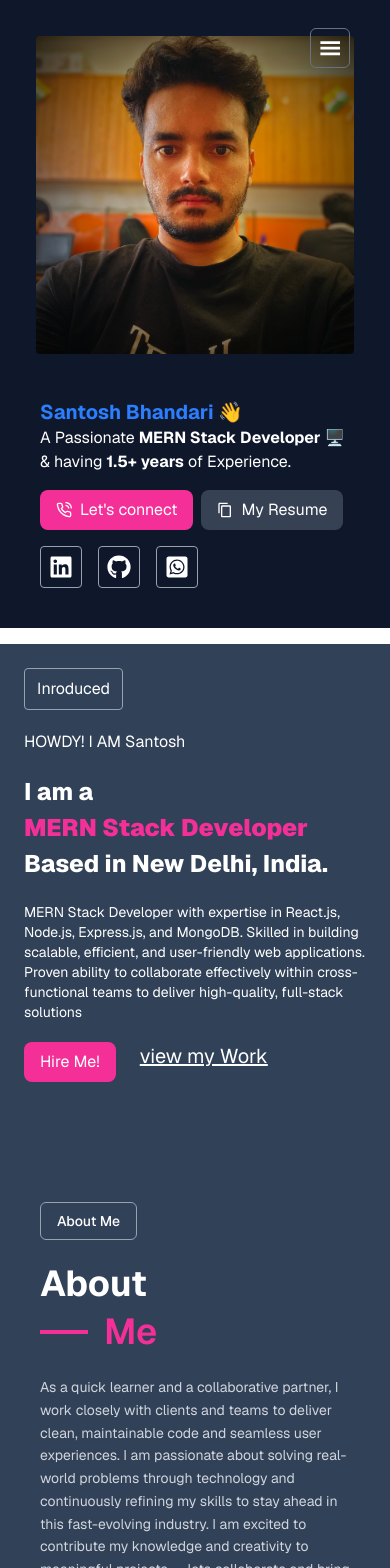
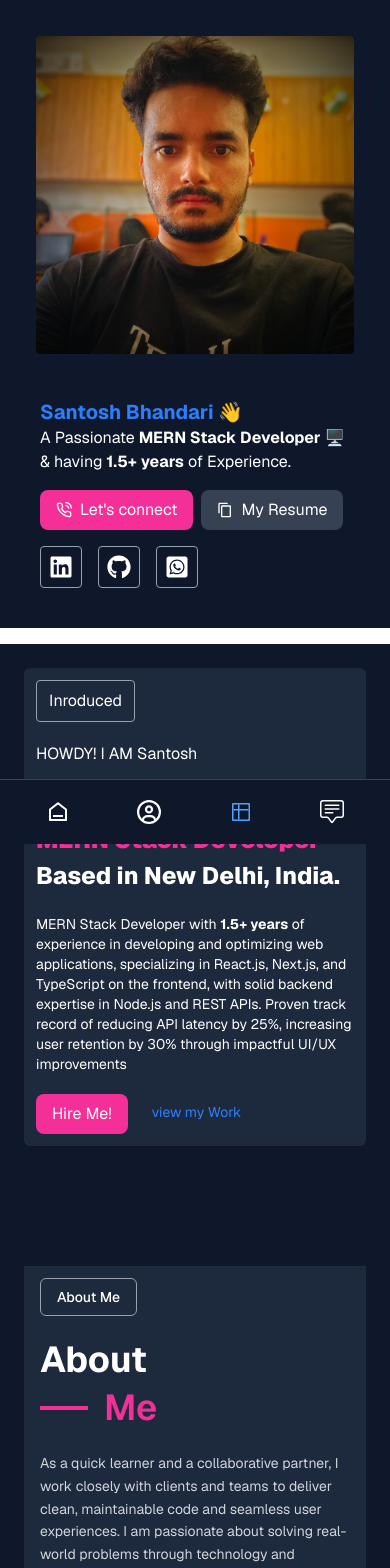
Before and after one commit to ssbhandari1/portfolio, a Next.js app: page / in a window 390 px wide. Shown: the top 1568 px of the page. Built offline with nearby package versions, Linux system fonts and the light colour scheme.

Commit message:
update data and enhancement

```diff
--- a/src/app/_actions/sendEmail.ts
+++ b/src/app/_actions/sendEmail.ts
@@ -1,7 +1,6 @@
-"use server"; // important for server actions
+"use server";
 
 import nodemailer from "nodemailer";
-
 export async function sendEmail(formData: FormData) {
   const name = formData.get("name") as string;
   const email = formData.get("email") as string;
--- a/src/components/common/sidenav/index.tsx
+++ b/src/components/common/sidenav/index.tsx
@@ -1,76 +1,82 @@
-"use client";
-import React from "react";
-import { RiHome6Line } from "react-icons/ri";
-import { FaRegCircleUser } from "react-icons/fa6";
-import { VscGithubProject } from "react-icons/vsc";
-import { BsChatSquareText } from "react-icons/bs";
-import { GiHamburgerMenu } from "react-icons/gi";
-import Image from "next/image";
+'use client';
+
+import Link from 'next/link';
+import { useState, useEffect } from 'react';
+import { RiHome6Line } from 'react-icons/ri';
+import { FaRegCircleUser } from 'react-icons/fa6';
+import { VscGithubProject } from 'react-icons/vsc';
+import { BsChatSquareText } from 'react-icons/bs';
 
 
-const SideNav = () => {
+type NavListType = {
+    activeRoute: string;
+    setActiveRoute: (id: string) => void;
+    isVertical?: boolean;
+  }
+
 const routes = [
-        { id: "home", value: "Home", iconSrc: RiHome6Line },
-        { id: "about", value: "About", iconSrc: FaRegCircleUser },
-        { id: "projects", value: "Projects", iconSrc: VscGithubProject },
-        { id: "contact", value: "Contact", iconSrc: BsChatSquareText },
+  { id: 'home', value: 'Home', iconSrc: RiHome6Line },
+  { id: 'about', value: 'About', iconSrc: FaRegCircleUser },
+  { id: 'projects', value: 'Projects', iconSrc: VscGithubProject },
+  { id: 'contact', value: 'Contact', iconSrc: BsChatSquareText },
 ];
+
+const NavList = ({activeRoute, setActiveRoute, isVertical = true}: NavListType) => {
   return (
-        <div className=" fixed top-0 right-0 h-screen w-30 py-6 px-0 lg:px-4 z-40 lg:flex flex-col gap-4">
-            <div className="cursor-pointer rounded-md flex items-center justify-center p-1 lg:hidden">
-                <label htmlFor="my-drawer-4" className="p-2 rounded-md hover:text-blue-400 cursor-pointer border border-gray-500">
-                    <GiHamburgerMenu className="text-[1.4rem]" />
-                </label>
-            </div>
-
-            <div className="drawer drawer-end">
-                <input id="my-drawer-4" type="checkbox" className="drawer-toggle" />
-                <div className="drawer-side">
-                    <label htmlFor="my-drawer-4" aria-label="close sidebar" className="drawer-overlay text-white text-3xl p-3">&times;</label>
-                    <ul className="menu bg-base-200 text-base-content min-h-full w-80 p-4">
-                        <div className="flex items-center gap-2">
-                            <div className="w-10 h-10">
-                                <Image
-                                    width={100}
-                                    height={100}
-                                    src={'/profile.jpg'}
-                                    alt="profile"
-                                    className="w-full h-full object-center rounded-full"
-                                />{" "}
-                            </div>{" "}
-                            <span className="text-sm sm:text-xl font-bold text-blue-500">Santosh Singh</span>
-                        </div>
+    <ul
+      className={`flex ${
+        isVertical ? 'flex-1  flex-col justify-center items-center space-y-4' : 'justify-around'
+      } items-center px-3 py-2`}
+    >
       {routes.map((route) => {
         const Icon = route.iconSrc;
-
+        const isActive = activeRoute === route.id;
         return (
-                                <li key={route.id} className="p-3 rounded-md hover:text-blue-400 cursor-pointer ">
-                                    <a href={`#${route.id}`}>
-                                        <Icon className="text-2xl" /> {route.value}
-                                    </a>
+          <li
+            key={route.id}
+            onClick={() => setActiveRoute(route.id)}
+            className={`p-3 rounded-md cursor-pointer border border-gray-500 transition-all
+              ${isActive ? 'text-blue-400 border-blue-400' : 'hover:text-blue-400 hover:border-blue-400'}
+              ${!isVertical ? 'p-2 border-none' : ''}`}
+          >
+            <Link href={`#${route.id}`}>
+              <Icon className="text-2xl" />
+            </Link>
           </li>
         );
       })}
     </ul>
-                </div>
+  );
+};
+
+const SideNav = () => {
+  const [activeRoute, setActiveRoute] = useState('home');
+
+  useEffect(() => {
+    const handleScroll = () => {
+      const scrollPosition = window.scrollY + window.innerHeight / 3;
+      for (const route of routes) {
+        const section = document.getElementById(route.id);
+        if (section && scrollPosition >= section.offsetTop) {
+          setActiveRoute(route.id);
+        }
+      }
+    };
+    window.addEventListener('scroll', handleScroll);
+    return () => window.removeEventListener('scroll', handleScroll);
+  }, []);
+
+  return (
+    <>
+      <div className="hidden lg:flex fixed top-0 right-0 h-screen w-20 py-6 px-0 lg:px-4 z-40 flex-col gap-4 items-center bg-slate-900 border-l border-gray-700">
+        <NavList activeRoute={activeRoute} setActiveRoute={setActiveRoute} isVertical />
       </div>
 
-            <ul className="hidden lg:flex flex-1  flex-col justify-center items-center space-y-4 bg-slate-700 rounded-md">
-                {routes.map((route) => {
-                    const Icon = route.iconSrc;
+      <div className="lg:hidden fixed bottom-0 left-0 right-0 z-50 bg-slate-900 border-t border-gray-700">
+        <NavList activeRoute={activeRoute} setActiveRoute={setActiveRoute} isVertical={false} />
+      </div>
+    </>
+  );
+};
 
-                    return (
-                        <li key={route.id} className="p-3 rounded-md hover:text-blue-400 cursor-pointer border border-gray-500">
-                            <a href={`#${route.id}`}>
-                                <Icon className="text-2xl" />
-                            </a>
-                        </li>
-                    );
-                })}
-            </ul>
-        </div>
-    )
-}
-
-
-export default SideNav
+export default SideNav;
--- a/src/components/section/contact/index.tsx
+++ b/src/components/section/contact/index.tsx
@@ -18,7 +18,7 @@ const Contact = () => {
 
   return (
     <div className='flex flex-col gap-5 items-start mt-40'>
-      <button className='px-3 py-2 border border-gray-400 rounded'> Contact</button>
+      <button className='px-3 py-2 border border-gray-400 rounded text-white hover:text-secondary transition'> Contact</button>
       <div className="text-start mb-8">
         <h4 className="text-4xl text-white font-bold">Get in</h4>
         <div className="flex items-center justify-center gap-4 mt-2">
--- a/src/components/section/experience/index.tsx
+++ b/src/components/section/experience/index.tsx
@@ -4,11 +4,30 @@ import { BsBuildingsFill } from "react-icons/bs";
 const Experience = () => {
     const experiences = [
         {
-            date: "2023/10 - present",
+            date: "2025/03 - present",
+            company: "CharmAI Technologies Pvt. Ltd",
+            position: "MERN Stack Developer",
+            location: 'Delhi, india',
+            discription: `Built form-driven web applications using React.js with dynamic UI
+rendering from backend metadata/configurations, enabling flexible and scalable form generation. Developed
+a Node.js + Express backend (BFF layer) to manage API integrations and encapsulate business logic,
+following clean architecture principles for maintainability. Implemented unit tests (Jest) and end-to-end
+(E2E) tests (Puppeteer & Playwright), ensuring high test coverage and robust application quality.
+Monitored and resolved high-priority production issues by analyzing logs in Splunk, improving mean time
+to recovery (MTTR). Followed CI/CD workflows using GitHub, Snyk, and SonarQube, automating
+quality checks and deploying seamlessly across pre-prod and production environments`
+        },
+        {
+            date: "2023/10 - 2025/02",
             company: "Misemind Pvt Ltd",
             position: "MERN Stack Developer",
             location: 'Delhi, india',
-            discription: `Built two form-driven web applications -Trading Partner Search and Supplier Onboarding - using React.js with dynamic UI rendered from backend metadata/configs. Developed Node.js + Express backend (BFF layer) to manage API integrations and encapsulate business logic following clean architecture principles. Wrote unit tests using Jest and end-to-end (E2E) test cases with Puppeteer and Playwright to ensure robust application quality. Actively handled high-priority production issues using Splunk for log analysis and debugging.Followed CI/CD workflows with GitHub, Snyk, and SonarQube, deploying across pre-prod and prod environments`
+            discription: `Developed a centralized user access management
+application to control authentication and authorization across multiple enterprise applications and
+domains. Implemented role-based access control (RBAC) and resource-level permissions, ensuring that
+users could only access applications and resources aligned with their roles. Designed dynamic UI
+workflows in React.js to configure application-level and resource-level permissions, improving
+administrator efficiency`
         },
         {
             date: "2023/03 - 2023/07",
@@ -27,12 +46,12 @@ const Experience = () => {
     ];
     return (
         <div className='flex flex-col gap-5 items-start mt-20'>
-            <button className='px-3 py-2 border border-gray-400 rounded'> Experience</button>
+            <button className='px-3 py-2 border border-gray-400 rounded text-white hover:text-secondary transition'> Experience</button>
             <div className="text-start mb-8">
                 <h4 className="text-4xl text-white font-bold">MY</h4>
                 <div className="flex items-center justify-center gap-4 mt-2">
                     <span className="w-12 h-1 bg-secondary"></span>
-                    <p className="text-4xl text-secondary font-semibold underline">Experience</p>
+                    <p className="text-4xl text-secondary font-semibold">Experience</p>
                 </div>
             </div>
             <div className="w-full flex-1">
@@ -59,7 +78,7 @@ const Experience = () => {
                                 </p>
 
                                 <div className="flex flex-col md:flex-row md:justify-between items-start md:items-center mt-2">
-                                    <p className="text-xs text-gray-400">{experience.date}</p>
+                                    <p className={`text-xs ${experience.date.includes('present') ? 'text-green-400' :'text-red-300' }`}>{experience.date}</p>
                                     <p className="text-xs text-gray-300">{experience.location}</p>
                                 </div>
                             </li>
--- a/src/components/section/info/index.tsx
+++ b/src/components/section/info/index.tsx
@@ -1,14 +1,19 @@
+'use client'
+import { getExperience } from '@/utils/helper';
 import Link from 'next/link'
 import React from 'react'
 
 const Info = () => {
+   const experience = getExperience('2023-10-01');
   return (
-    <div className='flex flex-col gap-5 items-start'>
-      <button className='px-3 py-2 border border-gray-400 rounded'> Inroduced</button>
+    <div className='flex flex-col gap-5 items-start bg-slate-800 p-3 rounded-md'>
+      <button className='px-3 py-2 border border-gray-400 rounded text-white hover:text-secondary transition'> Inroduced</button>
       <h4 >HOWDY! I AM Santosh</h4>
 
       <h1 className='text-2xl md:text-4xl font-extrabold leading-[1.5] ' >I am a <br /><b className='text-secondary md:text-5xl'>MERN Stack Developer</b> <br />Based in New Delhi, India.</h1>
-      <p className='text-sm leading-[1.3`]'>MERN Stack Developer with expertise in React.js, Node.js, Express.js, and MongoDB. Skilled in building scalable, efficient, and user-friendly web applications. Proven ability to collaborate effectively within cross-functional teams to deliver high-quality, full-stack solutions</p>
+      <p className='text-sm leading-[1.3`]'>MERN Stack Developer with <b>{experience} years</b>   of experience in developing and optimizing web applications, specializing in React.js, Next.js, and TypeScript
+        on the frontend, with solid backend expertise in Node.js and REST APIs. Proven track record of reducing API latency by 25%, increasing user
+        retention by 30% through impactful UI/UX improvements</p>
 
       <div className='flex gap-3'>
         <Link
@@ -22,8 +27,7 @@ const Info = () => {
 
           href={"#projects"}
         >
-
-          <button className='ml-3 text-xl underline cursor-pointer'> view my Work</button>
+          <p className='ml-3 mt-2 text-sm cursor-pointer text-blue-500 hover:text-secondary'> view my Work</p>
         </Link>
 
       </div>
--- a/src/components/section/main/index.tsx
+++ b/src/components/section/main/index.tsx
@@ -8,7 +8,7 @@ import Projects from '../projects'
 
 const MainContent = () => {
   return (
-    <div className="p-6 lg:mr-30 my-4 bg-slate-700 flex flex-col gap-10">
+    <div className="p-6 lg:mr-30 my-4 flex flex-col gap-10">
       <section id="home">
         <Info />
       </section>
```
Also changed, not shown: src/components/section/about/index.tsx (+3 -10 lines), src/components/section/projects/index.tsx (+4 -5 lines), src/components/section/skills/index.tsx (+27 -4 lines). Lines whose indentation alone changed are shown as unchanged.
